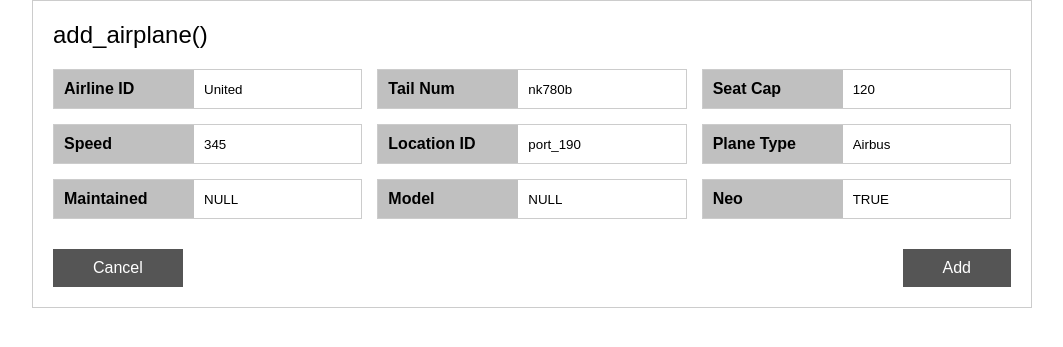
After one commit to jl-imb/4400phase4, a Flask app: page /add_airplane in a window 1280 px wide. The commit adds this page. Shown: the top 347 px of the page, without its empty margins (108-1171 px from the left). Run offline with Flask 3, Linux system fonts and the light colour scheme.

Commit message:
frontend for add airplane

```diff
--- a/app.py
+++ b/app.py
@@ -6,6 +6,25 @@ app = Flask(__name__)
 @app.route('/')
 def home():
     return render_template('home.html')
+
+@app.route('/add_airplane', methods=['GET', 'POST'])
+def add_airplane_page():
+    if request.method == 'POST':
+        airlineID = request.form["airlineID"]
+        tailnum = request.form["tailnum"]
+        seatcap = request.form["seatcap"]
+        speed = request.form["speed"]
+        locID = request.form["locID"]
+        type = request.form["type"]
+        maintained = request.form["maintained"]
+        model = request.form["model"]
+        neo = request.form["neo"]
+        status, reason = add_airplane(airlineID, tailnum, seatcap, speed, locID, type, maintained, model, neo)
+        print(reason)
+        return render_template("add_airplane.html", reason=reason)
+    else:
+        return render_template("add_airplane.html")
+
 @app.route('/choose-table', methods=['POST'])
 def showdb():  # put application's code here
     if request.method == 'POST':
--- /dev/null
+++ b/templates/add_airplane.html
@@ -0,0 +1,139 @@
+<!DOCTYPE html>
+<html lang="en">
+<head>
+    <meta charset="UTF-8">
+    <title>Add Airplane</title>
+    <style>
+        body {
+            font-family: Arial, sans-serif;
+            margin: 0;
+            padding: 0;
+        }
+        .container {
+            border: 1px solid #ccc;
+            margin: 0 auto;
+            max-width: 1000px;
+            padding: 20px;
+            box-sizing: border-box;
+        }
+        h1 {
+            font-size: 24px;
+            margin-top: 0;
+            margin-bottom: 20px;
+            font-weight: normal;
+        }
+        .form-grid {
+            display: grid;
+            grid-template-columns: 1fr 1fr 1fr;
+            gap: 15px;
+            margin-bottom: 15px;
+        }
+        .form-row {
+            margin-bottom: 15px;
+        }
+        .form-field {
+            display: flex;
+            border: 1px solid #ccc;
+        }
+        .field-label {
+            background-color: #c0c0c0;
+            padding: 10px;
+            width: 120px;
+            font-weight: bold;
+            display: flex;
+            align-items: center;
+        }
+        .field-input {
+            padding: 10px;
+            flex: 1;
+            border: none;
+            width: 100%;
+        }
+        .button-container {
+            display: flex;
+            justify-content: space-between;
+            margin-top: 30px;
+        }
+        .btn {
+            background-color: #555;
+            color: white;
+            border: none;
+            padding: 10px 40px;
+            cursor: pointer;
+            font-size: 16px;
+        }
+        .btn:hover {
+            background-color: #333;
+        }
+    </style>
+</head>
+<body>
+    <div class="container">
+        <h1>add_airplane()</h1>
+
+        <form method="POST" action="/add_airplane">
+            <div class="form-grid">
+                <div class="form-field">
+                    <div class="field-label">Airline ID</div>
+                    <input type="text" name="airlineID" class="field-input" value="United">
+                </div>
+
+                <div class="form-field">
+                    <div class="field-label">Tail Num</div>
+                    <input type="text" name="tailnum" class="field-input" value="nk780b">
+                </div>
+
+                <div class="form-field">
+                    <div class="field-label">Seat Cap</div>
+                    <input type="text" name="seatcap" class="field-input" value="120">
+                </div>
+            </div>
+
+            <div class="form-grid">
+                <div class="form-field">
+                    <div class="field-label">Speed</div>
+                    <input type="text" name="speed" class="field-input" value="345">
+                </div>
+
+                <div class="form-field">
+                    <div class="field-label">Location ID</div>
+                    <input type="text" name="locID" class="field-input" value="port_190">
+                </div>
+
+                <div class="form-field">
+                    <div class="field-label">Plane Type</div>
+                    <input type="text" name="type" class="field-input" value="Airbus">
+                </div>
+            </div>
+
+            <div class="form-grid">
+                <div class="form-field">
+                    <div class="field-label">Maintained</div>
+                    <input type="text" name="maintained" class="field-input" value="NULL">
+                </div>
+
+                <div class="form-field">
+                    <div class="field-label">Model</div>
+                    <input type="text" name="model" class="field-input" value="NULL">
+                </div>
+
+                <div class="form-field">
+                    <div class="field-label">Neo</div>
+                    <input type="text" name="neo" class="field-input" value="TRUE">
+                </div>
+            </div>
+
+            <div class="button-container">
+                <button type="button" class="btn" onclick="window.location.href='/'">Cancel</button>
+                <button type="submit" class="btn">Add</button>
+            </div>
+        </form>
+
+        {% if reason %}
+        <div style="margin-top: 20px; padding: 10px; background-color: #f0f0f0; border: 1px solid #ccc;">
+            <strong>Result:</strong> {{ reason }}
+        </div>
+        {% endif %}
+    </div>
+</body>
+</html>
```
Also changed, not shown: templates/home.html (+25 -1 lines).
